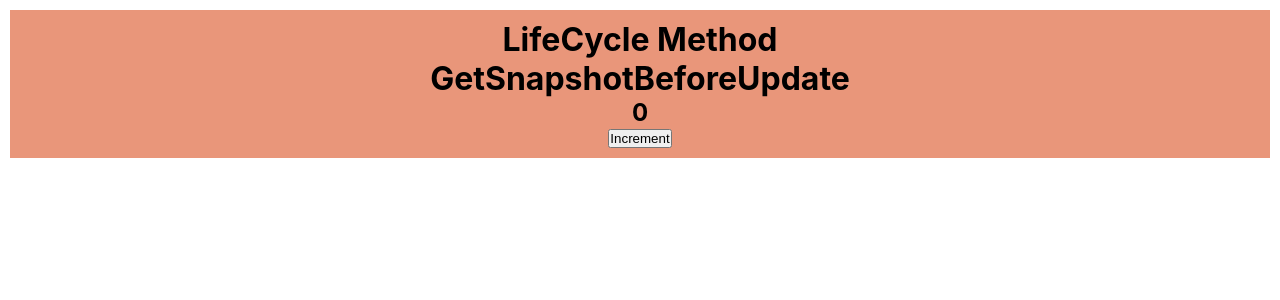
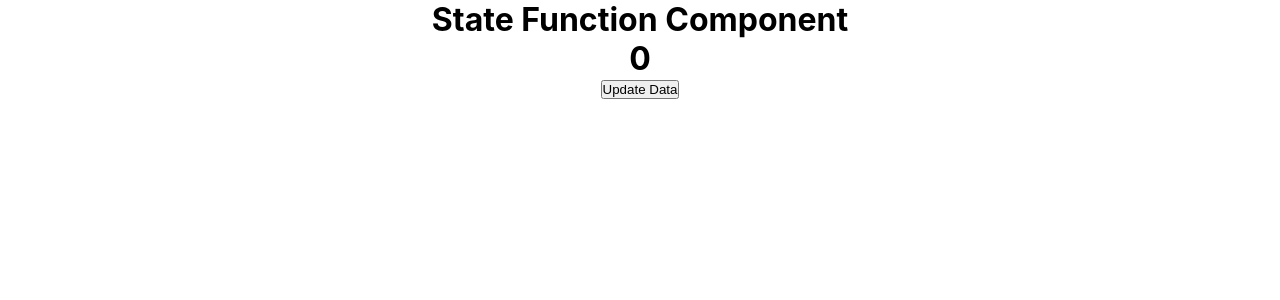
Before and after one commit to sanketpujari33/Full-Stack-Develaper, a React (Create React App) app in the folder Web-Technologies/React-Js/blog/: page / in a window 1280 px wide. Shown: the top 300 px of the page. Built offline with nearby package versions, Linux system fonts and the light colour scheme.

Commit message:
Start Hooks

```diff
--- a/Web-Technologies/React-Js/blog/src/App.js
+++ b/Web-Technologies/React-Js/blog/src/App.js
@@ -1,16 +1,16 @@
 import "./App.css";
-import LifeCycleMethod from "./components/LifeCycleMethod/LifeCycleMethod";
+// import LifeCycleMethod from "./components/LifeCycleMethod/LifeCycleMethod";
 // import ClassComponent from "./components/class/ClassComponent";
 // import FunctionComponent from './components/function/FunctionComponent';
-// import Hook from './components/hook/Hook';
+import Hook from './components/hook/Hook';
 
 function App() {
   return (
     <div className="App">
       {/* <FunctionComponent/> */}
       {/* <ClassComponent /> */}
-      {/* <Hook/> */}
-      <LifeCycleMethod/>
+      {/* <LifeCycleMethod/> */}
+      <Hook/>
     </div>
   );
 }
--- a/Web-Technologies/React-Js/blog/src/components/hook/StateFunctionComponent.js
+++ b/Web-Technologies/React-Js/blog/src/components/hook/StateFunctionComponent.js
@@ -4,6 +4,7 @@ function StateFunctionComponent() {
     function updateData() {
         setData(data + 1);
     }
+
     return (
         <>
             <h1>State Function Component</h1>
```
